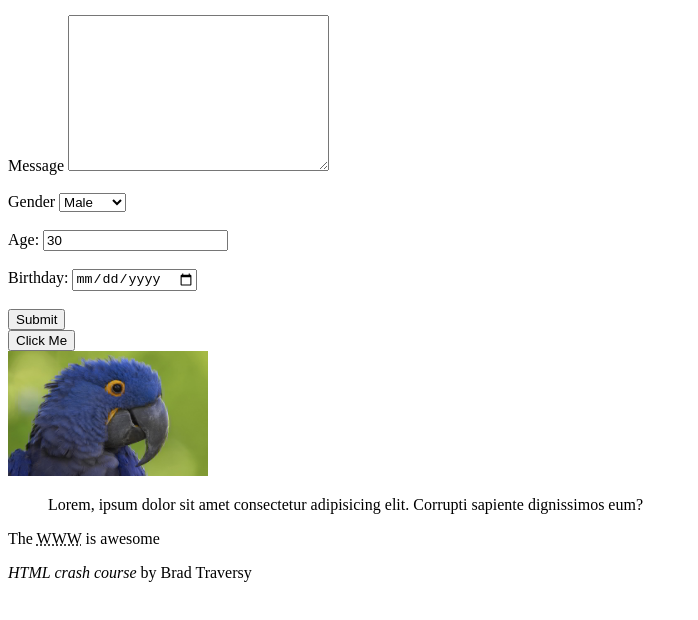
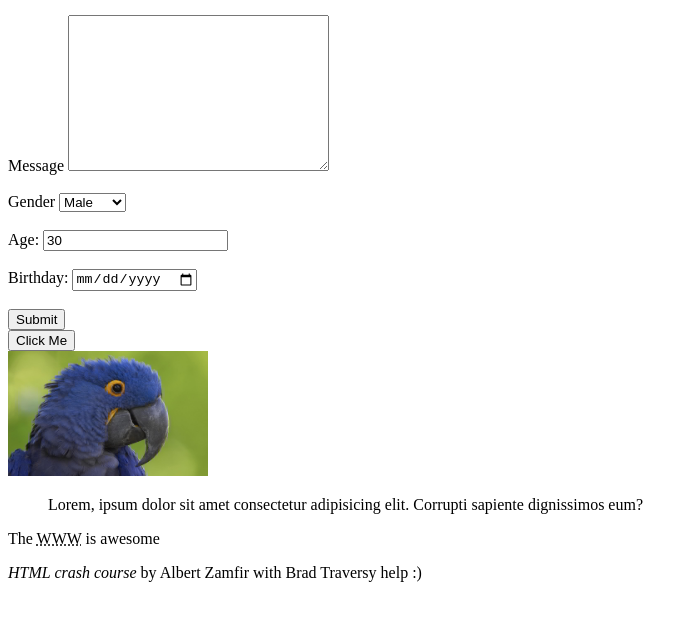
Before and after one commit to AlbertZSXX/Lab02, a plain HTML site: page index.html in a window 1280 px wide. Shown: the part 749-1369 px from the top of the page, without its empty margins (0-698 px from the left). Drawn offline with Linux system fonts and the light colour scheme.

Commit message:
small update :)
just a small update

```diff
--- a/index.html
+++ b/index.html
@@ -121,7 +121,7 @@
 
 <p>The <abbr title="World Wide Web">WWW</abbr> is awesome</p>
 
-<p><cite>HTML crash course</cite> by Brad Traversy</p>
+<p><cite>HTML crash course</cite> by Albert Zamfir with Brad Traversy help :) </p>
 
 <!-- HTML5 Semantic Tags (header, footer, aside, main, article, nav, section,details)   -->
 
```
